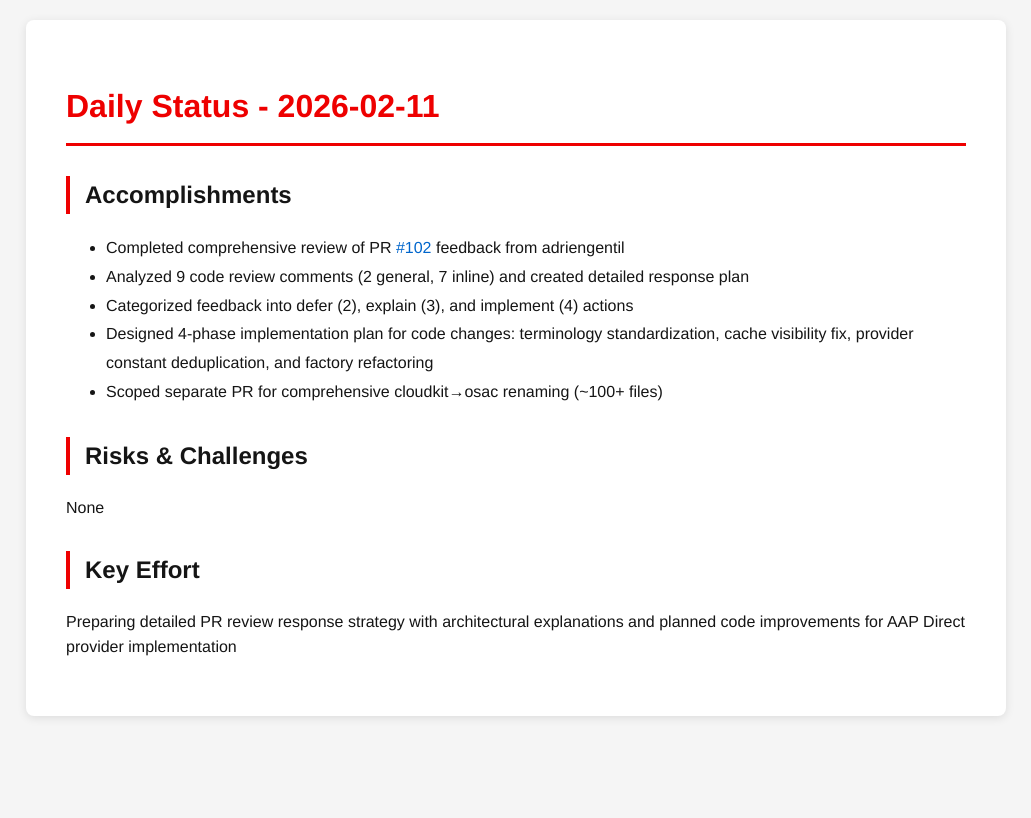
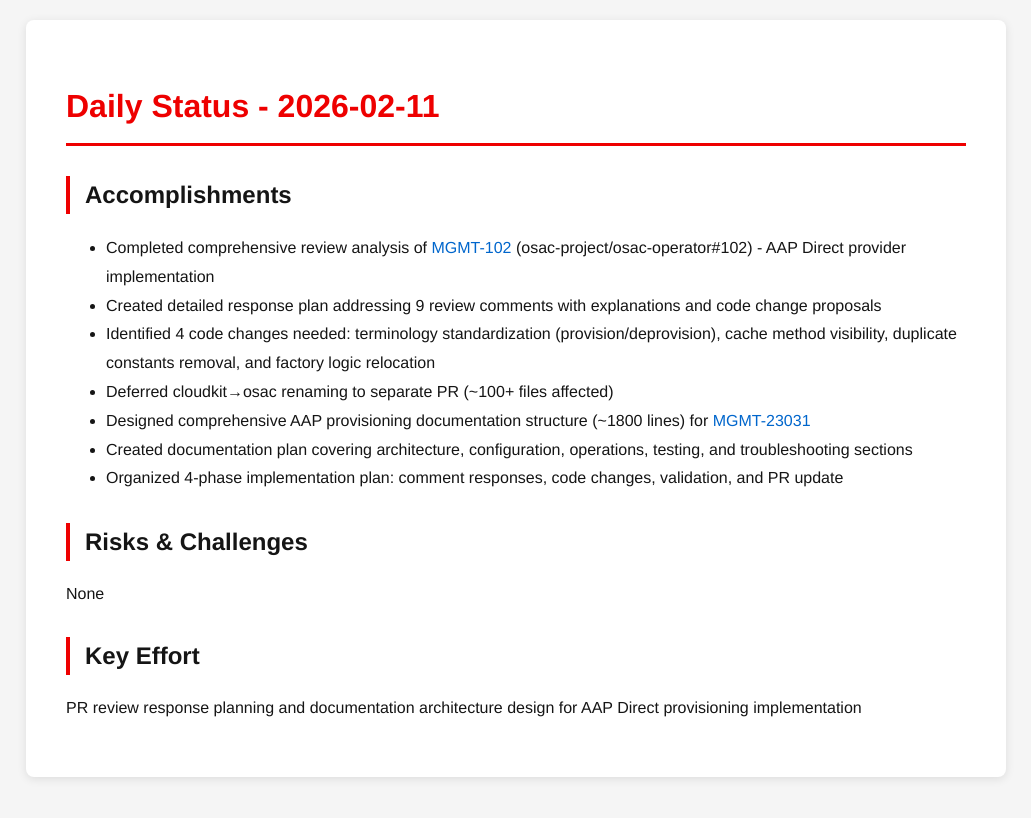
Before and after one commit to tzvatot/daily-status, a Jekyll site: the page built from 2026-02-11.md, in a window 1280 px wide. Shown: the top 818 px of the page, without its empty margins (124-1155 px from the left). Built offline with Jekyll 4.4.1, drawn with Linux system fonts in a browser that asks for light colours.

Commit message:
Daily status update - 2026-02-11

```diff
--- a/2026-02-11.md
+++ b/2026-02-11.md
@@ -7,14 +7,16 @@
 # Daily Status - 2026-02-11
 
 ## Accomplishments
-- Completed comprehensive review of PR [#102](https://github.com/osac-project/osac-operator/pull/102) feedback from adriengentil
-- Analyzed 9 code review comments (2 general, 7 inline) and created detailed response plan
-- Categorized feedback into defer (2), explain (3), and implement (4) actions
-- Designed 4-phase implementation plan for code changes: terminology standardization, cache visibility fix, provider constant deduplication, and factory refactoring
-- Scoped separate PR for comprehensive cloudkit→osac renaming (~100+ files)
+- Completed comprehensive review analysis of [MGMT-102](https://issues.redhat.com/browse/MGMT-102) (osac-project/osac-operator#102) - AAP Direct provider implementation
+- Created detailed response plan addressing 9 review comments with explanations and code change proposals
+- Identified 4 code changes needed: terminology standardization (provision/deprovision), cache method visibility, duplicate constants removal, and factory logic relocation
+- Deferred cloudkit→osac renaming to separate PR (~100+ files affected)
+- Designed comprehensive AAP provisioning documentation structure (~1800 lines) for [MGMT-23031](https://issues.redhat.com/browse/MGMT-23031)
+- Created documentation plan covering architecture, configuration, operations, testing, and troubleshooting sections
+- Organized 4-phase implementation plan: comment responses, code changes, validation, and PR update
 
 ## Risks & Challenges
 None
 
 ## Key Effort
-Preparing detailed PR review response strategy with architectural explanations and planned code improvements for AAP Direct provider implementation
+PR review response planning and documentation architecture design for AAP Direct provisioning implementation
```
